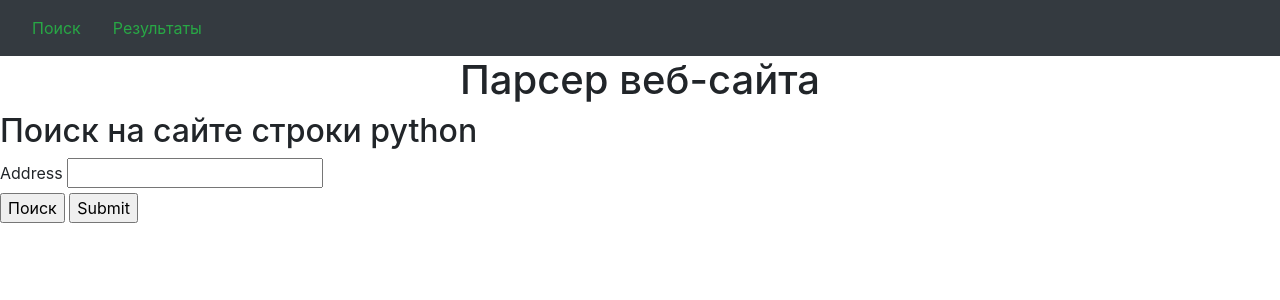
After one commit to korolevpavel/pws-4-e8-9, a Python web app: template app/templates/add_site.html in a window 1280 px wide. The commit adds this page. Shown: the top 300 px of the page. Run offline with Jinja, Linux system fonts and the light colour scheme; the template is opened without the code that fills it, so the values that code supplies are empty, except form fields; form fields are guessed from the names that the template uses; some libraries are stand-ins or nearby versions.

Commit message:
add templates

```diff
--- /dev/null
+++ b/app/templates/add_site.html
@@ -0,0 +1,13 @@
+{% extends 'base.html' %}
+
+{% block content %}
+<div class="formwrapper">
+    <h2>Поиск на сайте строки python</h2>
+    <form method="POST" action="/addsite">
+        {{ form.csrf_token }}
+        <div class="form-field">{{ form.address.label }} {{ form.address }}</div>
+        <input type="submit" value="Поиск">
+        {{ form.submit }}
+    </form>
+</div>
+{% endblock %}
--- /dev/null
+++ b/app/templates/base.html
@@ -0,0 +1,32 @@
+<!DOCTYPE html>
+<html lang="en">
+
+<head>
+    <meta charset="UTF-8">
+    <meta name="viewport" content="width=device-width, initial-scale=1.0">
+    <meta http-equiv="X-UA-Compatible" content="ie=edge">
+    <title>Поиск Python</title>
+    <link href="https://stackpath.bootstrapcdn.com/bootstrap/4.4.1/css/bootstrap.min.css" rel="stylesheet"
+          integrity="sha384-Vkoo8x4CGsO3+Hhxv8T/Q5PaXtkKtu6ug5TOeNV6gBiFeWPGFN9MuhOf23Q9Ifjh" crossorigin="anonymous">
+</head>
+
+<body>
+<nav class="navbar navbar-expand-lg navbar-dark bg-dark">
+    <button class="navbar-toggler" type="button" data-toggle="collapse" data-target="#navbarTogglerDemo01"
+            aria-controls="navbarTogglerDemo01" aria-expanded="false" aria-label="Toggle navigation">
+        <span class="navbar-toggler-icon"></span>
+    </button>
+    <div class="collapse navbar-collapse" id="navbarTogglerDemo01">
+        <a class="nav-link btn-outline-success" href="{{ url_for('address') }}">Поиск</a>
+
+        <a class="nav-link btn-outline-success" href="{{ url_for('results') }}">Результаты</a>
+
+    </div>
+</nav>
+<h1 style="display: flex; justify-content: center;">Парсер веб-сайта</h1>
+{% block content %}
+
+{% endblock %}
+</body>
+
+</html>
```
Also changed, not shown: app/templates/index.html (+12 -9 lines), app/templates/results.html (added, +13 -0 lines).
